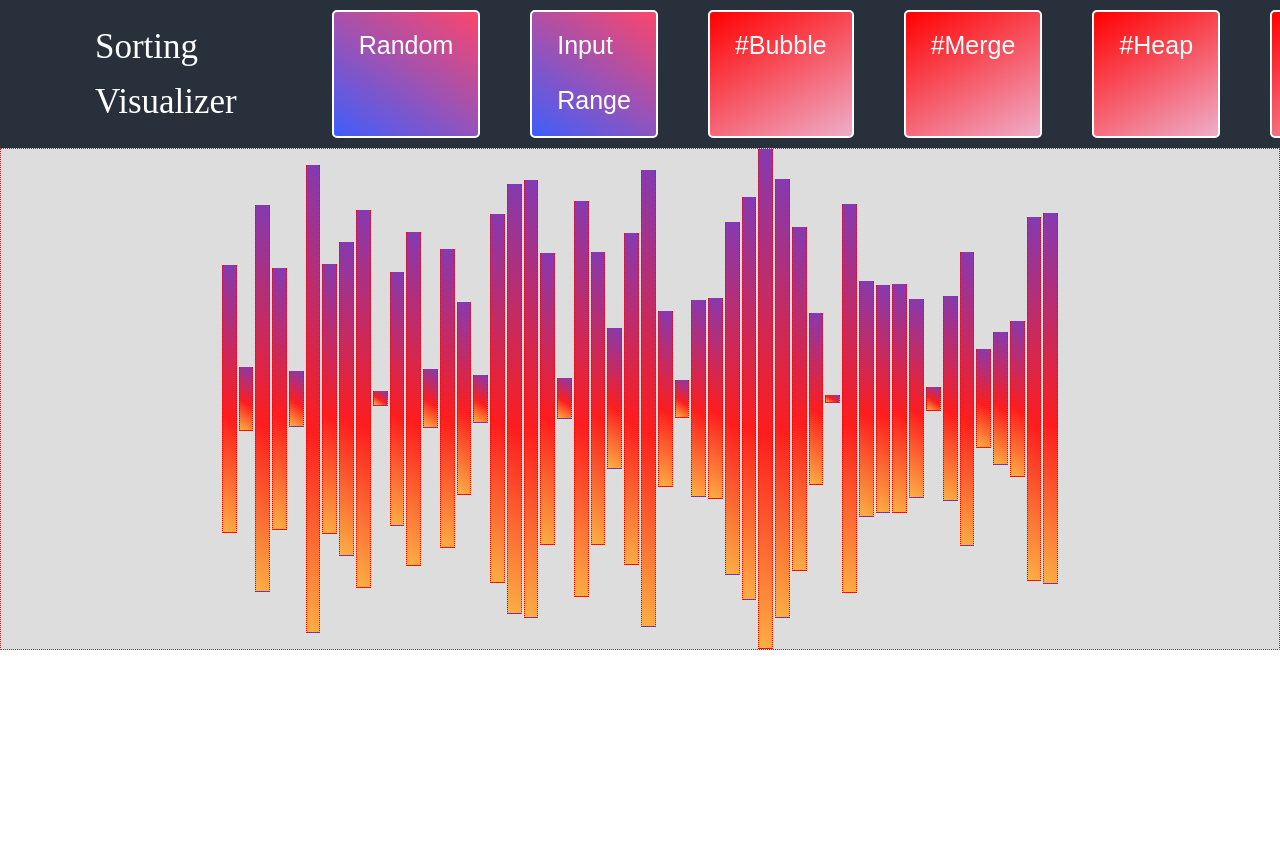
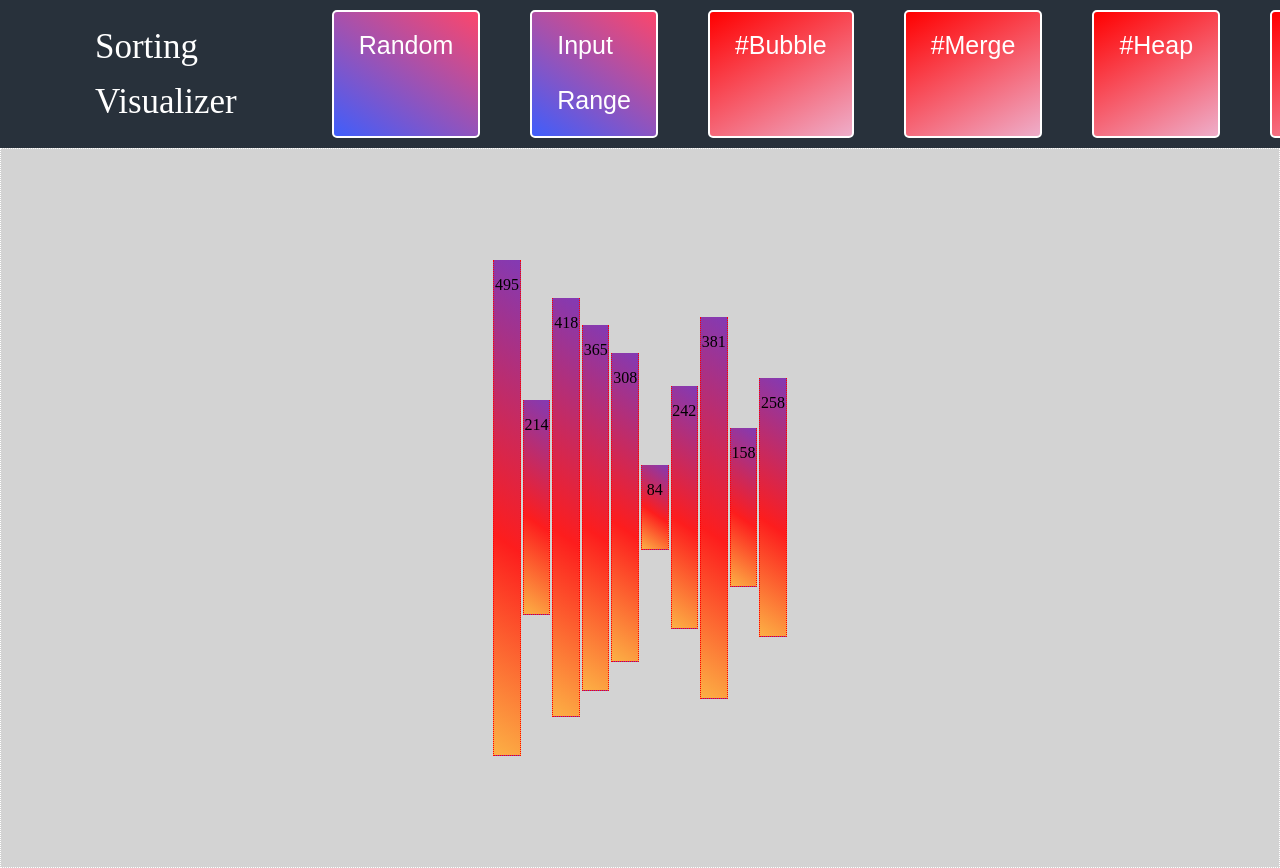
Before and after one commit to rasam-hossain/sorting-visualizer, a React (Create React App) app: page / in a window 1280 px wide. Before the commit the page ends 800 px from the top, so only its background shows below. Built offline with nearby package versions, Linux system fonts and the light colour scheme.

Commit message:
Fixed the random List generator button why identifying the numerical value for range

```diff
--- a/src/components/Header.js
+++ b/src/components/Header.js
@@ -8,11 +8,11 @@ import {
   NonButton,
 } from "./header.style";
 
-export default function Header({ rangeChange }) {
+export default function Header({ rangeChange, updateList }) {
   return (
     <Wrapper>
       <NonButton>Sorting Visualizer</NonButton>
-      <Button onClick={() => console.log("clicked")}>Random</Button>
+      <Button onClick={updateList}>Random</Button>
       <Button onClick={rangeChange}>Input Range</Button>
       <SortWrapper>
         <SortButton>#Bubble</SortButton>
--- a/src/pages/App.js
+++ b/src/pages/App.js
@@ -5,7 +5,7 @@ import Main from "./Main";
 import "./App.style.css";
 
 function App() {
-  const [size, setSize] = useState(50);
+  const [size, setSize] = useState(10);
   const [arr, setArray] = useState([]);
 
   useEffect(() => {
@@ -13,23 +13,27 @@ function App() {
   }, [size]);
 
   const updateList = () => {
-    console.log("Updating the list");
     const randomArr = Array.from({ length: size }, () =>
-      Math.floor(Math.random() * 500)
+      generateRandomBar(35, 500)
     );
-    console.log("randomArr:", randomArr);
     setArray(randomArr);
   };
 
+  function generateRandomBar(min, max) {
+    return Math.floor(min + Math.random() * (max + 1 - min))
+  }
+
   const rangeChange = () => {
-    const range = prompt("Set your Range");
-    console.log("range:", range);
-    setSize(range);
+    const range = prompt("Set your Range between 5 to 100");
+    if (range < 5 || range > 100 ) {
+      rangeChange();
+    } else
+      setSize(range);
   };
 
   return (
     <div className="App">
-      <Header rangeChange={rangeChange} />
+      <Header rangeChange={rangeChange} updateList={updateList}/>
       <Main data={arr}></Main>
     </div>
   );
--- a/src/pages/App.style.css
+++ b/src/pages/App.style.css
@@ -1,8 +1,7 @@
 body,
 html,
-ul,
-#app {
-  margin: 0px;
-  padding: 0px;
+ul {
+  margin: 0;
+  padding: 0;
   overflow-x: hidden;
 }
--- a/src/pages/Main.js
+++ b/src/pages/Main.js
@@ -6,7 +6,9 @@ export default function Main({ data }) {
     <Container>
       {data.map((size) => (
         <>
-          <Bar height={`${size}px`} />
+          <Bar height={`${size}px`} >
+            { data.length <= 70 && <p>{ size}</p>}
+          </Bar>
         </>
       ))}
     </Container>
@@ -14,20 +16,24 @@ export default function Main({ data }) {
 }
 
 const Container = styled.div`
-  position: absolute;
   display: flex;
   flex-direction: row;
   justify-content: center;
   align-items: center;
   width: 100%;
-  border: 1px dotted firebrick;
+  height: 90vh;
+  bottom: 0;
+  border: 1px dotted white;
   border-radius: 1px;
   box-sizing: border-box;
-  background-color: #DDDDDD;
+  background-color: #D3D3D3;
 `;
 
 const Bar = styled.div`
-  width: 1%;
+  display: flex;
+  align-items: flex-start;
+  justify-content: center;
+  width: 2%;
   height: ${(props) => props.height};
   background-image: linear-gradient(
     34deg,
```
